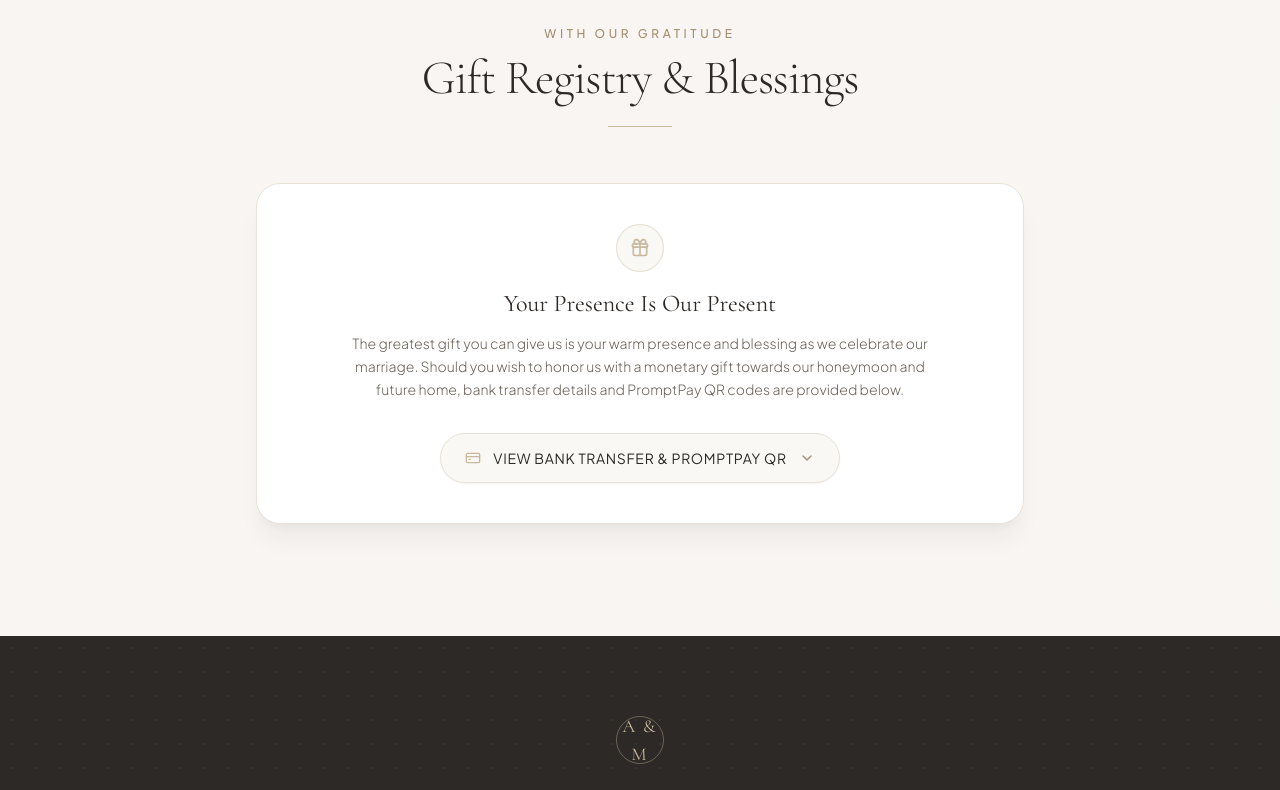
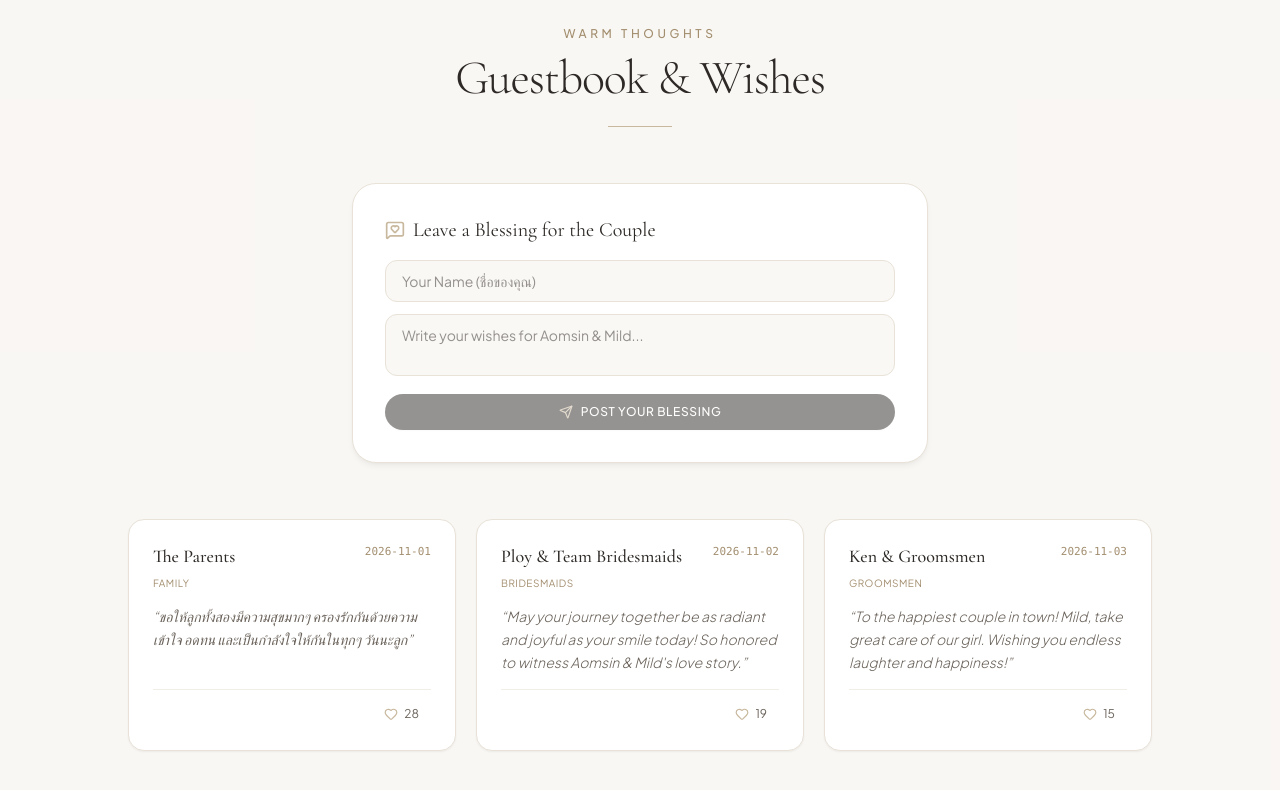
Before and after one commit to aomsineieiza/am-wedding, a React (Vite) app: page / in a window 1280 px wide. Shown: the part 9300-10090 px from the top of the page. Built offline with nearby package versions, Linux system fonts and the light colour scheme; a web font is replaced by a local one.

Commit message:
feat: add WishesWall interactive guestbook with likes and live blessing form

```diff
--- a/src/App.jsx
+++ b/src/App.jsx
@@ -7,6 +7,7 @@ import Gallery from './components/Gallery';
 import DressCode from './components/DressCode';
 import Location from './components/Location';
 import RSVPForm from './components/RSVPForm';
+import WishesWall from './components/WishesWall';
 import GiftRegistry from './components/GiftRegistry';
 import Footer from './components/Footer';
 import MobileNav from './components/MobileNav';
@@ -39,14 +40,17 @@ export default function App() {
         {/* 7. Interactive RSVP Form */}
         <RSVPForm />
 
-        {/* 8. Gift Registry / Congratulatory Bank Account */}
+        {/* 8. Wishes Wall / Guestbook */}
+        <WishesWall />
+
+        {/* 9. Gift Registry / Congratulatory Bank Account */}
         <GiftRegistry />
       </main>
 
-      {/* 9. Footer with Monogram, Couple Hashtag, & RSVP Admin */}
+      {/* 10. Footer with Monogram, Couple Hashtag, & RSVP Admin */}
       <Footer />
 
-      {/* 10. Floating Quick Navigation Bar for Mobile */}
+      {/* 11. Floating Quick Navigation Bar for Mobile */}
       <MobileNav />
     </div>
   );
--- /dev/null
+++ b/src/components/WishesWall.jsx
@@ -0,0 +1,243 @@
+import React, { useState, useEffect } from 'react';
+import { motion } from 'framer-motion';
+import { Heart, MessageSquareHeart, Send, Sparkles } from 'lucide-react';
+import { weddingData } from '../data/weddingData';
+
+const DEFAULT_WISHES = [
+  {
+    id: 1,
+    name: "The Parents",
+    relation: "Family",
+    message: "ขอให้ลูกทั้งสองมีความสุขมากๆ ครองรักกันด้วยความเข้าใจ อดทน และเป็นกำลังใจให้กันในทุกๆ วันนะลูก",
+    date: "2026-11-01",
+    hearts: 28,
+  },
+  {
+    id: 2,
+    name: "Ploy & Team Bridesmaids",
+    relation: "Bridesmaids",
+    message: "May your journey together be as radiant and joyful as your smile today! So honored to witness Aomsin & Mild's love story.",
+    date: "2026-11-02",
+    hearts: 19,
+  },
+  {
+    id: 3,
+    name: "Ken & Groomsmen",
+    relation: "Groomsmen",
+    message: "To the happiest couple in town! Mild, take great care of our girl. Wishing you endless laughter and happiness!",
+    date: "2026-11-03",
+    hearts: 15,
+  },
+];
+
+export default function WishesWall() {
+  const { couple } = weddingData;
+  const [wishes, setWishes] = useState([]);
+  const [likedMap, setLikedMap] = useState({});
+  const [newAuthor, setNewAuthor] = useState('');
+  const [newMessage, setNewMessage] = useState('');
+  const [isSubmitting, setIsSubmitting] = useState(false);
+
+  const loadWishes = () => {
+    try {
+      const stored = JSON.parse(localStorage.getItem('wedding_rsvps') || '[]');
+      const userWishes = stored
+        .filter((entry) => entry.wishes && entry.wishes.trim())
+        .map((entry, idx) => ({
+          id: `rsvp-${idx}`,
+          name: entry.fullName,
+          relation: 'Wedding Guest',
+          message: entry.wishes,
+          date: entry.submittedAt ? entry.submittedAt.slice(0, 10) : '2026-11-10',
+          hearts: 5,
+        }));
+      setWishes([...DEFAULT_WISHES, ...userWishes]);
+    } catch {
+      setWishes(DEFAULT_WISHES);
+    }
+  };
+
+  useEffect(() => {
+    loadWishes();
+  }, []);
+
+  const handleLike = (id) => {
+    setLikedMap((prev) => {
+      const isLiked = !!prev[id];
+      return { ...prev, [id]: !isLiked };
+    });
+    setWishes((prev) =>
+      prev.map((w) => {
+        if (w.id === id) {
+          const isLiked = !!likedMap[id];
+          return { ...w, hearts: isLiked ? w.hearts - 1 : w.hearts + 1 };
+        }
+        return w;
+      })
+    );
+  };
+
+  const handleAddWish = (e) => {
+    e.preventDefault();
+    if (!newAuthor.trim() || !newMessage.trim()) return;
+
+    setIsSubmitting(true);
+    const newEntry = {
+      id: `wish-${Date.now()}`,
+      name: newAuthor.trim(),
+      relation: 'Guest',
+      message: newMessage.trim(),
+      date: new Date().toISOString().slice(0, 10),
+      hearts: 1,
+    };
+
+    setTimeout(() => {
+      setWishes((prev) => [newEntry, ...prev]);
+      setNewAuthor('');
+      setNewMessage('');
+      setIsSubmitting(false);
+
+      // Save to localStorage
+      try {
+        const stored = JSON.parse(localStorage.getItem('wedding_rsvps') || '[]');
+        stored.push({
+          fullName: newEntry.name,
+          contact: 'Guestbook',
+          attending: 'yes',
+          guestCount: 1,
+          wishes: newEntry.message,
+          submittedAt: new Date().toISOString(),
+        });
+        localStorage.setItem('wedding_rsvps', JSON.stringify(stored));
+      } catch (err) {
+        console.error(err);
+      }
+    }, 400);
+  };
+
+  return (
+    <section id="guestbook" className="py-20 sm:py-28 px-4 sm:px-6 bg-[#F7F4EF]/40">
+      <div className="max-w-5xl mx-auto">
+        {/* Section Header */}
+        <div className="text-center max-w-xl mx-auto mb-14">
+          <motion.p
+            initial={{ opacity: 0, y: 15 }}
+            whileInView={{ opacity: 1, y: 0 }}
+            viewport={{ once: true }}
+            transition={{ duration: 0.8 }}
+            className="text-xs uppercase tracking-[0.3em] text-[#A38F70] font-medium mb-3"
+          >
+            Warm Thoughts
+          </motion.p>
+          <motion.h2
+            initial={{ opacity: 0, y: 20 }}
+            whileInView={{ opacity: 1, y: 0 }}
+            viewport={{ once: true }}
+            transition={{ duration: 0.8, delay: 0.1 }}
+            className="font-serif text-3xl sm:text-5xl text-[#2D2926] font-light tracking-tight"
+          >
+            Guestbook &amp; Wishes
+          </motion.h2>
+          <motion.div
+            initial={{ scaleX: 0 }}
+            whileInView={{ scaleX: 1 }}
+            viewport={{ once: true }}
+            transition={{ duration: 0.8, delay: 0.2 }}
+            className="w-16 h-px bg-[#C8B89E] mx-auto mt-6"
+          />
+        </div>
+
+        {/* Quick Leave a Wish Form */}
+        <motion.div
+          initial={{ opacity: 0, y: 20 }}
+          whileInView={{ opacity: 1, y: 0 }}
+          viewport={{ once: true }}
+          className="max-w-xl mx-auto mb-14 bg-white p-6 sm:p-8 rounded-3xl border border-[#E8E2D8] shadow-md shadow-[#2D2926]/5"
+        >
+          <div className="flex items-center gap-2 mb-4 text-[#2D2926]">
+            <MessageSquareHeart className="w-5 h-5 text-[#C8B89E]" />
+            <h3 className="font-serif text-xl font-normal">Leave a Blessing for the Couple</h3>
+          </div>
+          <form onSubmit={handleAddWish} className="space-y-3">
+            <input
+              type="text"
+              value={newAuthor}
+              onChange={(e) => setNewAuthor(e.target.value)}
+              placeholder="Your Name (ชื่อของคุณ)"
+              className="w-full px-4 py-2.5 rounded-xl bg-[#FAF8F5] border border-[#E8E2D8] text-sm text-[#2D2926] focus:outline-none focus:ring-2 focus:ring-[#C8B89E]"
+            />
+            <textarea
+              rows="2"
+              value={newMessage}
+              onChange={(e) => setNewMessage(e.target.value)}
+              placeholder="Write your wishes for Aomsin & Mild..."
+              className="w-full px-4 py-2.5 rounded-xl bg-[#FAF8F5] border border-[#E8E2D8] text-sm text-[#2D2926] focus:outline-none focus:ring-2 focus:ring-[#C8B89E] resize-none"
+            />
+            <button
+              type="submit"
+              disabled={isSubmitting || !newAuthor.trim() || !newMessage.trim()}
+              className="w-full py-2.5 rounded-full bg-[#2D2926] hover:bg-[#A38F70] text-white text-xs font-sans uppercase tracking-wider font-medium flex items-center justify-center gap-2 transition-colors disabled:opacity-50 cursor-pointer shadow-xs"
+            >
+              <Send className="w-3.5 h-3.5 text-[#C8B89E]" />
+              <span>Post Your Blessing</span>
+            </button>
+          </form>
+        </motion.div>
+
+        {/* Wishes Masonry Grid */}
+        <div className="grid grid-cols-1 md:grid-cols-2 lg:grid-cols-3 gap-5">
+          {wishes.map((item, idx) => {
+            const isLiked = !!likedMap[item.id];
+            return (
+              <motion.div
+                key={item.id}
+                initial={{ opacity: 0, y: 25 }}
+                whileInView={{ opacity: 1, y: 0 }}
+                viewport={{ once: true }}
+                transition={{ duration: 0.6, delay: idx * 0.05 }}
+                className="bg-white rounded-2xl p-6 border border-[#E8E2D8] shadow-xs hover:border-[#C8B89E] hover:shadow-md transition-all flex flex-col justify-between"
+              >
+                <div>
+                  <div className="flex items-start justify-between mb-3">
+                    <div>
+                      <h4 className="font-serif text-lg text-[#2D2926] font-medium leading-snug">
+                        {item.name}
+                      </h4>
+                      <span className="text-[10px] uppercase tracking-wider text-[#A38F70]">
+                        {item.relation}
+                      </span>
+                    </div>
+                    <span className="text-[11px] text-[#A38F70] font-mono">{item.date}</span>
+                  </div>
+
+                  <p className="text-xs sm:text-sm text-[#6B635B] font-light leading-relaxed italic mb-4">
+                    &ldquo;{item.message}&rdquo;
+                  </p>
+                </div>
+
+                <div className="flex items-center justify-end pt-3 border-t border-[#E8E2D8]/60">
+                  <button
+                    type="button"
+                    onClick={() => handleLike(item.id)}
+                    className={`inline-flex items-center gap-1.5 px-3 py-1 rounded-full text-xs transition-colors cursor-pointer ${
+                      isLiked
+                        ? 'bg-rose-50 text-rose-600 font-medium'
+                        : 'text-[#6B635B] hover:text-[#2D2926]'
+                    }`}
+                  >
+                    <Heart
+                      className={`w-3.5 h-3.5 ${
+                        isLiked ? 'fill-current text-rose-500' : 'text-[#C8B89E]'
+                      }`}
+                    />
+                    <span>{item.hearts}</span>
+                  </button>
+                </div>
+              </motion.div>
+            );
+          })}
+        </div>
+      </div>
+    </section>
+  );
+}
--- /dev/null
+++ b/src/context/LanguageContext.jsx
@@ -0,0 +1,23 @@
+import React, { createContext, useContext, useState, useEffect } from 'react';
+
+const LanguageContext = createContext({
+  lang: 'en',
+  setLang: () => {},
+  toggleLang: () => {},
+});
+
+export function LanguageProvider({ children }) {
+  const [lang, setLang] = useState('en');
+
+  const toggleLang = () => {
+    setLang((prev) => (prev === 'en' ? 'th' : 'en'));
+  };
+
+  return (
+    <LanguageContext.Provider value={{ lang, setLang, toggleLang }}>
+      {children}
+    </LanguageContext.Provider>
+  );
+}
+
+export const useLanguage = () => useContext(LanguageContext);
```
Also changed, not shown: src/components/MobileNav.jsx (line endings or trailing spaces), src/components/RSVPAdminModal.jsx (line endings or trailing spaces).
